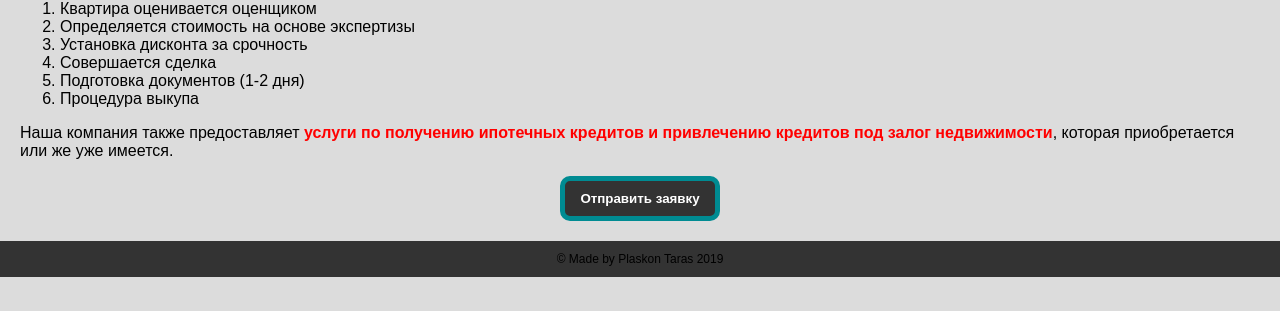
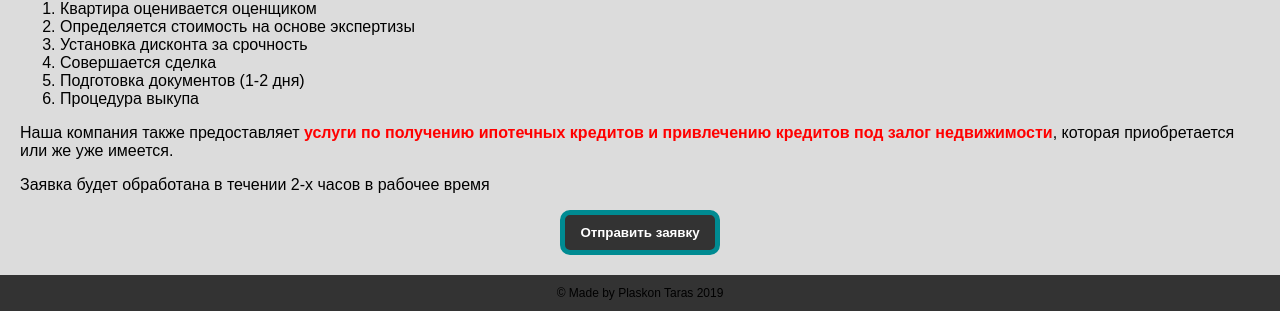
Before and after one commit to plaskontaras/project, a plain HTML site: page quicksoldproperty.html in a window 1280 px wide. Shown: the part 501-812 px from the top of the page. Drawn offline with Linux system fonts and the light colour scheme.

Commit message:
add text

```diff
--- a/quicksoldproperty.html
+++ b/quicksoldproperty.html
@@ -64,6 +64,7 @@
 		</ol>
 		<p>Наша компания также предоставляет <span class="quicksoldmain__definition">услуги по получению ипотечных кредитов и привлечению кредитов под залог недвижимости</span>, которая приобретается или же уже имеется.</p>
 
+		<p>Заявка будет обработана в течении 2-х часов в рабочее время</p>
 		<input type="button" value="Отправить заявку" class="quicksoldmain__application" onclick="getQuicksoldApp()">
 
 	</main>
```
